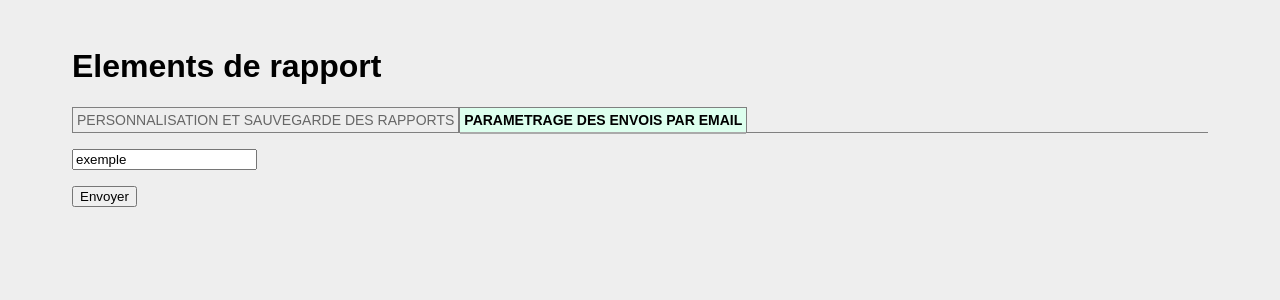
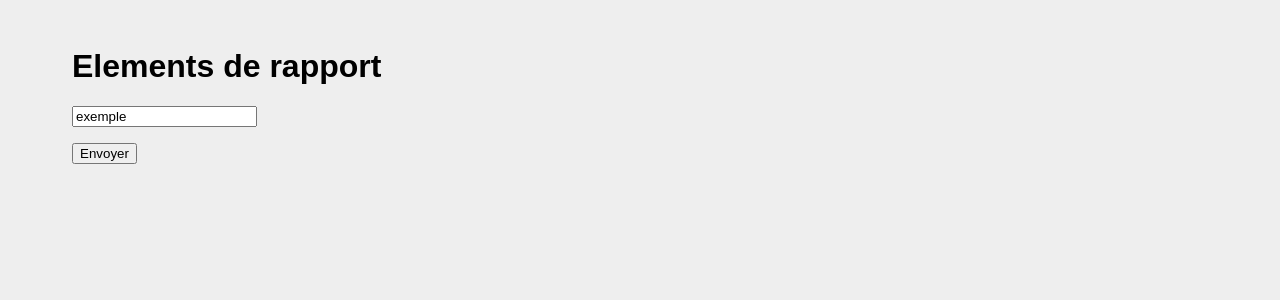
Before and after one commit to arathipanya/drawMyReport, a PHP site: page /emails.php in a window 1280 px wide. Shown: the top 300 px of the page. Run offline with PHP 8.4, Linux system fonts and the light colour scheme.

Commit message:
corrections

```diff
--- a/emails.php
+++ b/emails.php
@@ -28,11 +28,6 @@
 			<p><h1>Elements de rapport</h1></p>
 
 			<div id="tabs">
-				<ul>
-					<li><a href="CreateReport.html" target="mainFrame" onclick="loadit (this)" >PERSONNALISATION ET SAUVEGARDE DES RAPPORTS</a></li>
-					<li><a href="ReportBuilding.html" class="selected" target="mainFrame" onclick="loadit (this)" >PARAMETRAGE DES ENVOIS PAR EMAIL</a></li>
-				</ul>
-
 				<div id="toto"
 					<p></p>
 					<form id="form1" action="" method="post" name="form1">
--- a/reports.php
+++ b/reports.php
@@ -332,10 +332,6 @@
 			<!--		Menu sous forme d'onglets		-->
 
 			<div id="tabs">
-				<ul>
-					<li><a href="CreateReport.html" class="selected" target="mainFrame" onclick="loadit (this)" >PERSONNALISATION ET SAUVEGARDE DES RAPPORTS</a></li>
-					<li><a href="ReportBuilding.html" target="mainFrame" onclick="loadit (this)" >PARAMETRAGE DES ENVOIS PAR EMAIL</a></li>
-				</ul>
 			</div>
 
 			<!--       Div principale pour la personnalisation et sauvegarde des rapports      -->
```
